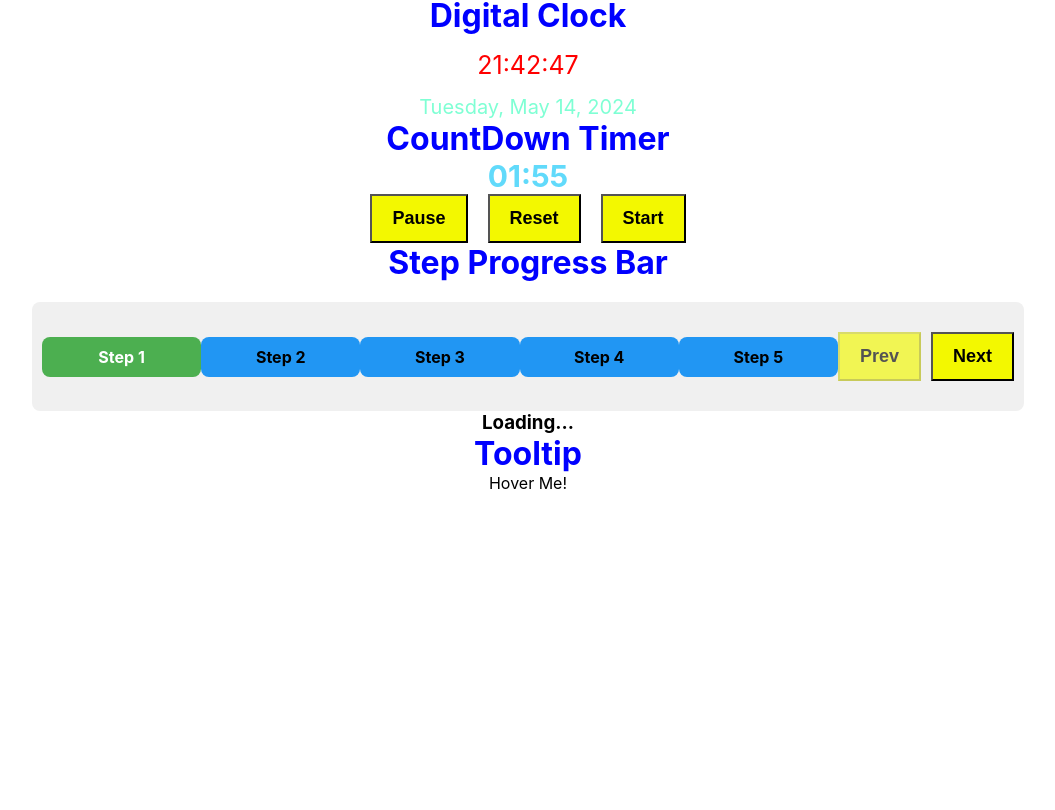
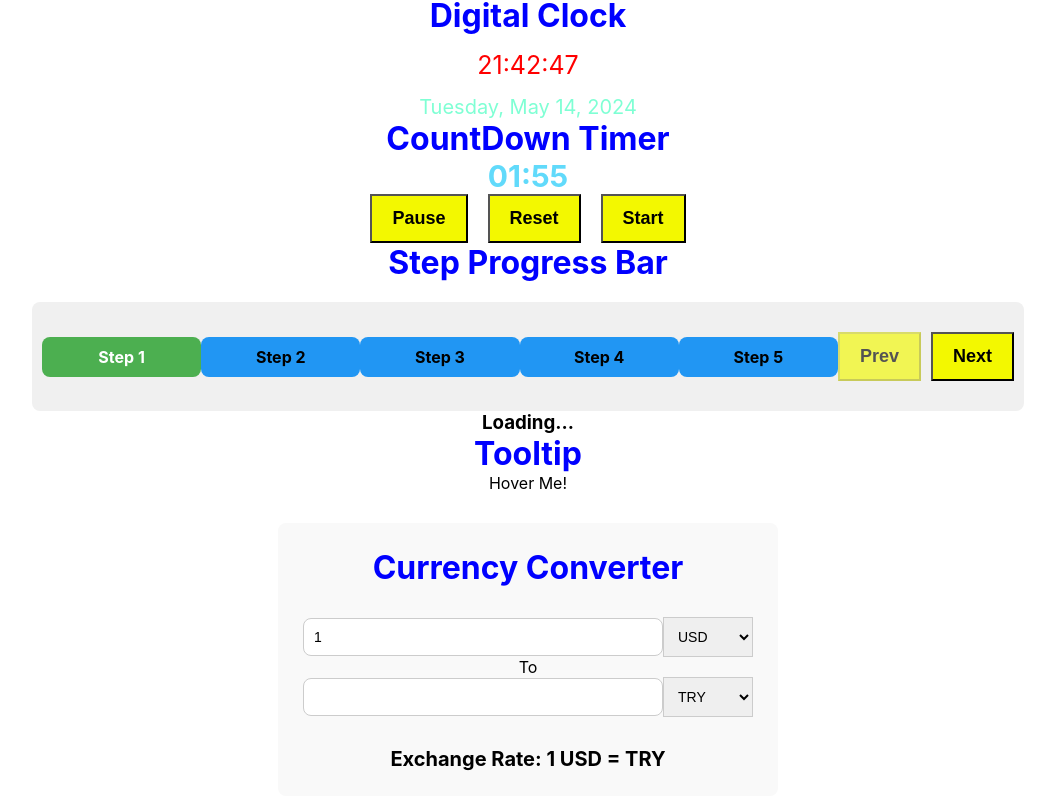
Before and after one commit to 7aslan/25-react-project-part-2, a React (Vite) app: page / in a window 1280 px wide. Shown: the part 513-1323 px from the top of the page, without its empty margins (112-1167 px from the left). Before the commit the page ends 1206 px from the top, so only its background shows below. Built offline with nearby package versions, Linux system fonts and the light colour scheme; no server answers.

Commit message:
add: currency-converter

```diff
--- a/src/App.jsx
+++ b/src/App.jsx
@@ -1,5 +1,6 @@
 import "./App.css";
 import CountdownTimerTest from "./components/countdown-timer/test";
+import CurrencyConverter from "./components/currency-converter";
 import DigitalClock from "./components/digital-clock";
 import PaginationTest from "./components/pagination/test";
 import RandomQuoteGenerator from "./components/random-quote-generator";
@@ -16,6 +17,7 @@
       <StepProgressBarTest />
       <RandomQuoteGenerator />
       <TooltipTest />
+      <CurrencyConverter />
     </div>
   );
 }
--- /dev/null
+++ b/src/components/currency-converter/currency.css
@@ -0,0 +1,37 @@
+.currency-converter{
+    max-width: 500px;
+    margin: auto;
+    text-align: center;
+    background-color: #f9f9f9;
+    padding: 25px;
+    border-radius: 8px;
+    margin-top: 30px;
+}
+.currency-converter h1{
+    margin-bottom: 30px;
+}
+.input-container{
+    display: flex;
+    justify-content: center;
+    align-items: center;
+}
+.input-container input{
+    width: 80%;
+    padding: 10px;
+    border: 1px solid #ccc;
+    border-radius: 8px;
+    font-size: 14px;
+    outline: none;
+}
+.input-container select{
+    width: 20%;
+    padding: 10px;
+    border: 1px solid #ccc;
+    font-size: 14px;
+    outline: none;
+}
+.currency-converter .exchange-rate{
+    margin-top: 30px;
+    font-size: 20px;
+    font-weight: bold;
+}
--- /dev/null
+++ b/src/components/currency-converter/index.jsx
@@ -0,0 +1,73 @@
+import { useEffect, useState } from "react";
+import "./currency.css";
+
+function CurrencyConverter() {
+  const [amount, setAmount] = useState(1);
+  const [fromCurrency, setFromCurrency] = useState("USD");
+  const [toCurrency, setToCurrency] = useState("TRY");
+  const [exchangeRate, setExchangeRate] = useState();
+  const [convertedAmount, setConvertedAmount] = useState();
+  const baseURL = "https://open.er-api.com/v6/latest/";
+
+  async function fetchExchangeRate() {
+    const apiResponse = await fetch(`${baseURL}${fromCurrency}`, {
+      method: "GET",
+    });
+
+    const result = await apiResponse.json();
+    const calculatedRate = result?.rates[toCurrency];
+    setExchangeRate(calculatedRate);
+
+    setConvertedAmount((amount * calculatedRate).toFixed(2));
+  }
+
+  useEffect(() => {
+    fetchExchangeRate();
+  }, [fromCurrency, toCurrency, amount]);
+
+  function handleAmountChange(event) {
+    setAmount(event.target.value);
+  }
+
+  function handleFromCurrencyChange(event) {
+    setFromCurrency(event.target.value);
+  }
+
+  function handleToCurrencyChange(event) {
+    setToCurrency(event.target.value);
+  }
+
+  return (
+    <div className="currency-converter">
+      <h1>Currency Converter</h1>
+      <div className="input-container">
+        <input
+          value={amount}
+          onChange={handleAmountChange}
+          type="number"
+          name="amount"
+          placeholder="Enter Amount"
+        />
+        <select value={fromCurrency} onChange={handleFromCurrencyChange}>
+          <option value={"USD"}>USD</option>
+          <option value={"TRY"}>TRY</option>
+          <option value={"EUR"}>EUR</option>
+        </select>
+      </div>
+      <p>To</p>
+      <div className="input-container">
+        <input type="text" value={convertedAmount} readOnly />
+        <select value={toCurrency} onChange={handleToCurrencyChange}>
+          <option value={"EUR"}>EUR</option>
+          <option value={"TRY"}>TRY</option>
+          <option value={"USD"}>USD</option>
+        </select>
+      </div>
+      <p className="exchange-rate">
+        Exchange Rate: 1 {fromCurrency} = {exchangeRate} {toCurrency}
+      </p>
+    </div>
+  );
+}
+
+export default CurrencyConverter;
```
